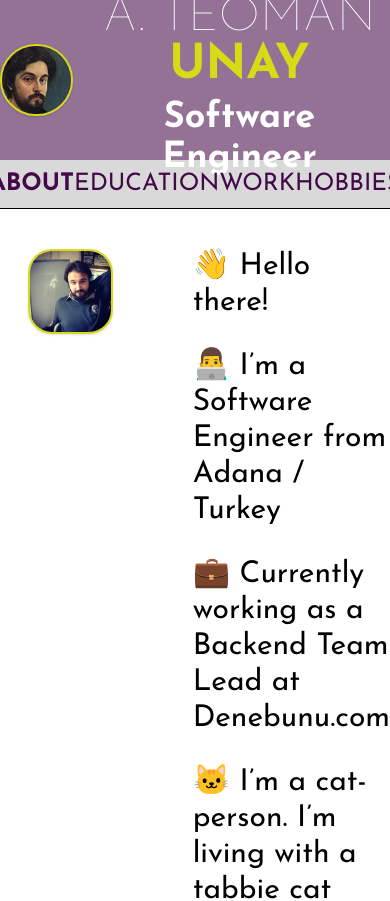
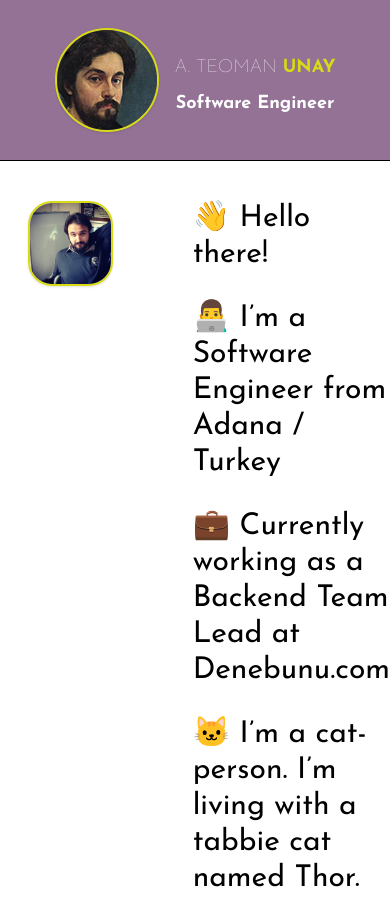
Before and after one commit to dhargan/tunay, a React (Create React App) app: page / in a window 390 px wide. Shown: the top 901 px of the page. Built offline with nearby package versions, Linux system fonts and the light colour scheme.

Commit message:
Make header responsive

```diff
--- a/src/App.js
+++ b/src/App.js
@@ -3,7 +3,6 @@ import About from "./components/About";
 import Work from "./components/Work";
 import Education from "./components/Education";
 import Hobbies from "./components/Hobbies";
-import Menu from "./components/Menu";
 import Header from "./components/Header";
 import { useSelector } from "react-redux";
 
@@ -28,7 +27,6 @@ function App() {
     return (
         <>
             <Header />
-            <Menu />
             {renderContent(currentContent)}
         </>
     );
--- a/src/components/Header.js
+++ b/src/components/Header.js
@@ -12,13 +12,13 @@ const Header = (props) => {
             </div>
             <div className="flex-col ml-4">
                 <div className="flex-row mb-2 mt-3">
-                    <span className="text-5xl">
+                    <span className="text-lg sm:text-lg md:text-xl xl:text-3xl 2xl:text-3xl">
                         <span className="font-thin text-white">A. TEOMAN</span>
                         <span className="font-bold text-yellow"> UNAY</span>
                     </span>
                 </div>
                 <div className="flex-row">
-                    <span className="font-bold text-white text-4xl">
+                    <span className="font-bold text-white text-lg sm:text-lg md:text-2xl xl:text-4xl 2xl:text-4xl">
                         Software Engineer
                     </span>
                 </div>
```
